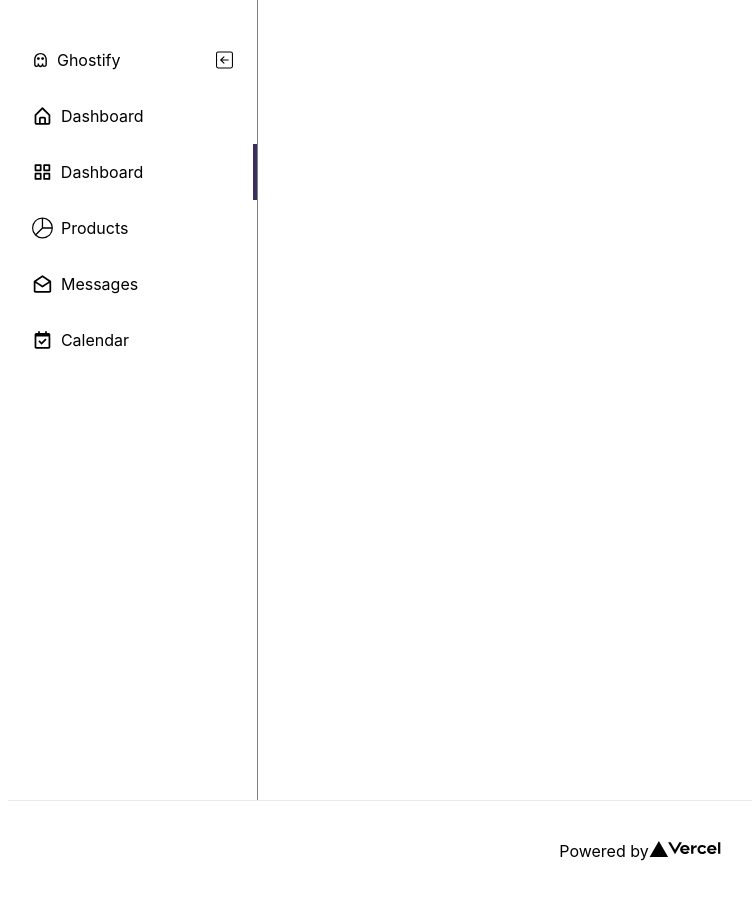
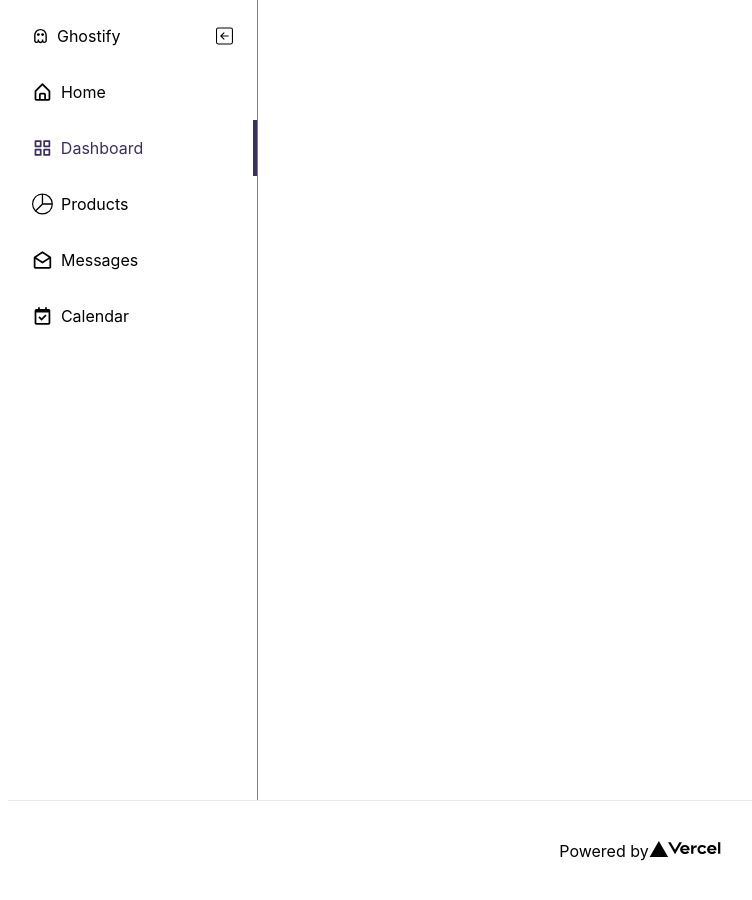
Before and after one commit to krames12/boilerplate-next-app, a Next.js app: page / in a window 1280 px wide. Shown: the whole page, without its empty margins (0-752 px from the left). Built offline with nearby package versions, Linux system fonts and the light colour scheme.

Commit message:
adjusts nav padding and hover color

```diff
--- a/components/Navigation/Navigation.jsx
+++ b/components/Navigation/Navigation.jsx
@@ -29,7 +29,7 @@ const Navigation = () => {
       <ul className={styles["nav-menu-listing"]}>
         <NavigationItem
           isExpanded={isExpanded}
-          content="Dashboard"
+          content="Home"
           Icon={BiHomeAlt}
         />
         <NavigationItem
--- a/components/Navigation/index.module.css
+++ b/components/Navigation/index.module.css
@@ -1,5 +1,5 @@
 .navigation {
-  padding: 48px 0 36px 24px;
+  padding: 24px 0 36px 24px;
   min-height: 100vh;
   width: 250px;
   border-right: 1px solid gray;
--- a/components/NavigationItem/index.module.css
+++ b/components/NavigationItem/index.module.css
@@ -3,6 +3,13 @@
   align-items: center;
   padding: 1rem 0;
   width: 100%;
+  font-weight: semi-bold;
+  transition: color 0.2s ease-in-out;
+}
+
+.nav-menu-item:hover {
+  color: #D1B7F1;
+  cursor: pointer;
 }
 
 .icon {
@@ -22,5 +29,10 @@
 }
 
 .current-page {
+  color: #3C2E5F;
   border-right: 4px solid #3C2E5F;
 }
+
+.current-page:hover {
+  color: #3C2E5F;
+}
```
